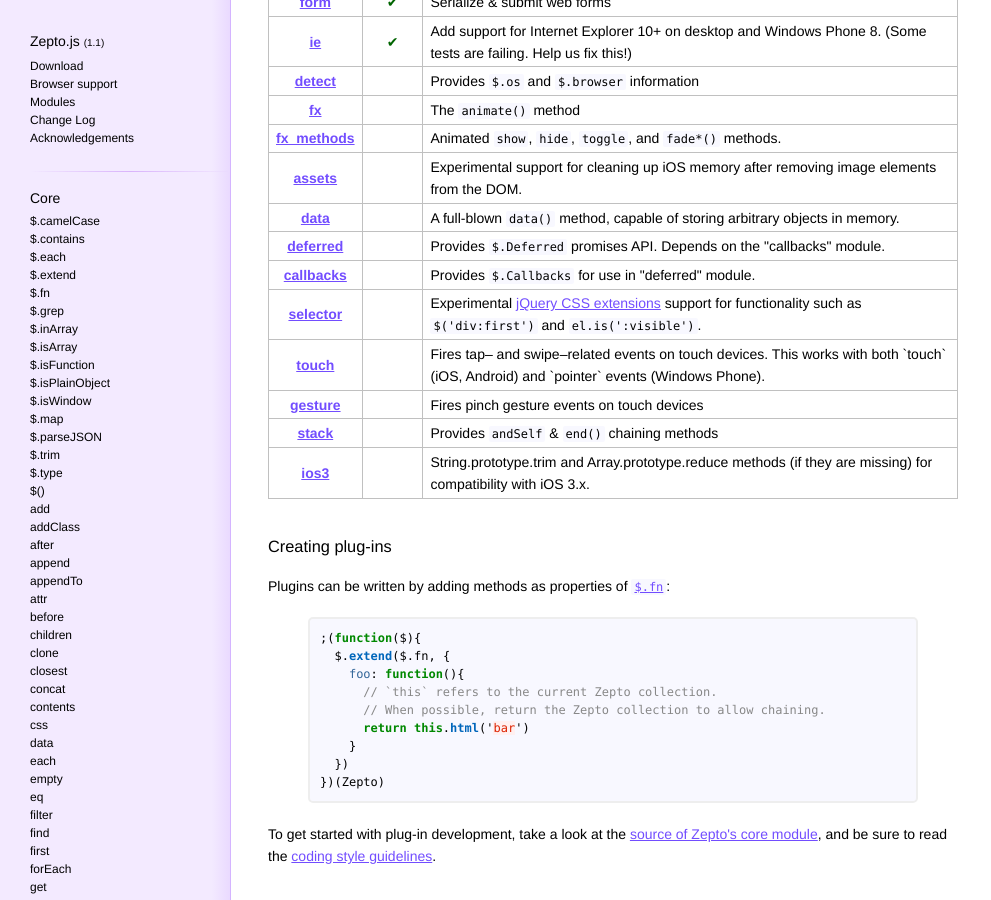
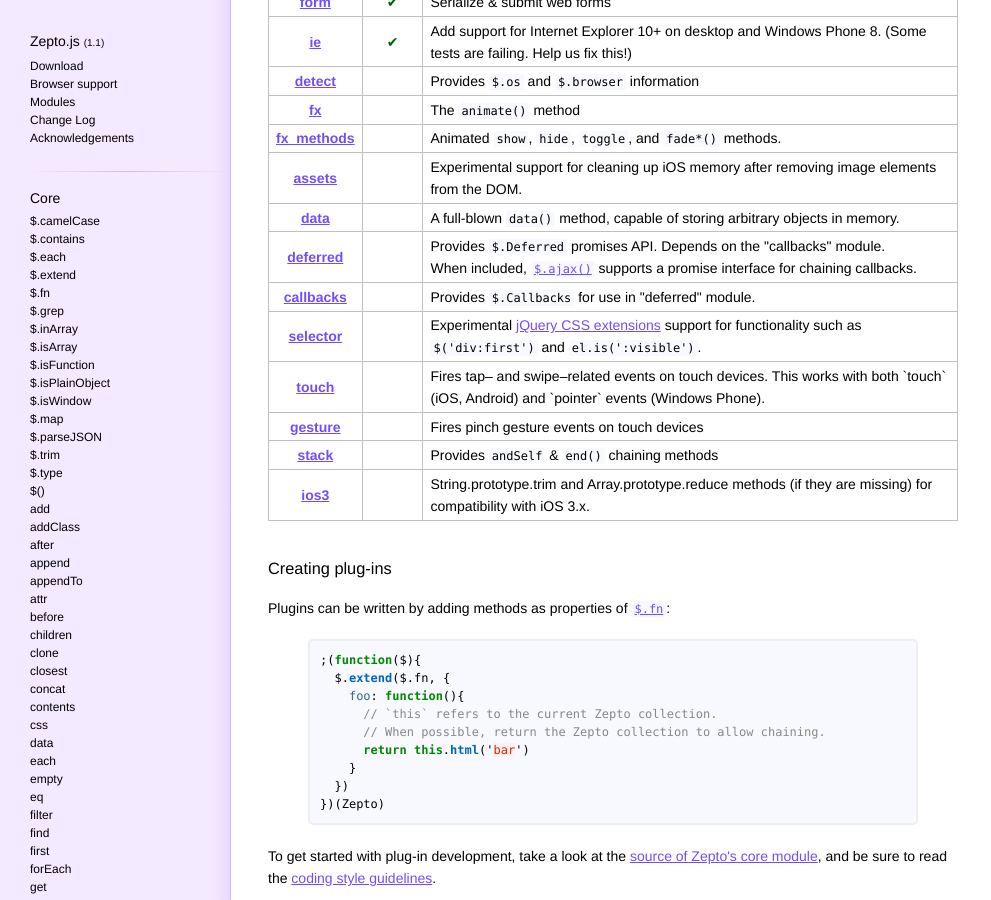
Before and after one commit to madrobby/zepto, a Jekyll site: the page built from index.html, in a window 1280 px wide and 900 px high, scrolled down 2541 px. Shown: the whole window, without its empty margins (0-991 px from the left). Built offline with Jekyll 4.4.1, drawn with Linux system fonts in a browser that asks for light colours; Markdown is read by kramdown in place of the engine named in the settings.

Commit message:
Add a note about Ajax + Deferred

```diff
--- a/index.html
+++ b/index.html
@@ -286,6 +286,9 @@ github_url: https://github.com/madrobby/zepto
     <td>
       Provides <code>$.Deferred</code> promises API.
       Depends on the "callbacks" module.
+      <br>
+      When included, <a href="#$.ajax"><code>$.ajax()</code></a> supports a
+      promise interface for chaining callbacks.
     </td>
   </tr>
 <tr>
```
